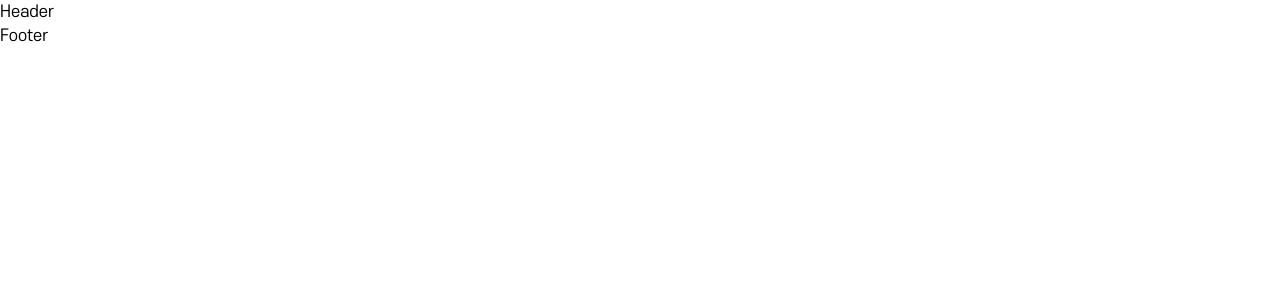
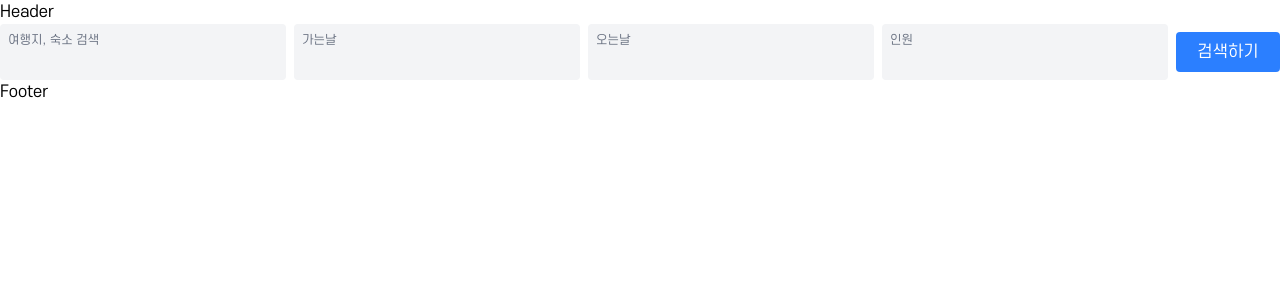
Before and after one commit to marinruin2221/planit, a React (Vite) app in the folder frontend/: page / in a window 1280 px wide. Shown: the top 300 px of the page. Built offline with nearby package versions, Linux system fonts and the light colour scheme.

Commit message:
리액트 아이콘 package.json 추가

```diff
--- a/frontend/package.json
+++ b/frontend/package.json
@@ -18,6 +18,7 @@
     "@vitejs/plugin-react": "^5.1.1",
     "react": "^19.2.0",
     "react-dom": "^19.2.0",
+    "react-icons": "^5.5.0",
     "react-router": "^7.9.6",
     "react-router-dom": "^7.10.0",
     "tailwindcss": "^4.1.17",
--- a/frontend/src/pages/MainPage.jsx
+++ b/frontend/src/pages/MainPage.jsx
@@ -8,8 +8,24 @@ export default function MainPage()
 	return <React.Fragment>
 		<Header/>
 
-		<form>
-
+		<form className="flex justify-center items-center gap-2">
+			<div className="flex flex-1 flex-col gap-1 p-2 rounded-sm bg-gray-100">
+				<label className="text-xs text-gray-500">여행지, 숙소 검색</label>
+				<input className="text-sm outline-0"/>
+			</div>
+			<div className="flex flex-1 flex-col gap-1 p-2 rounded-sm bg-gray-100">
+				<label className="text-xs text-gray-500">가는날</label>
+				<input className="text-sm outline-0"/>
+			</div>
+			<div className="flex flex-1 flex-col gap-1 p-2 rounded-sm bg-gray-100">
+				<label className="text-xs text-gray-500">오는날</label>
+				<input className="text-sm outline-0"/>
+			</div>
+			<div className="flex flex-1 flex-col gap-1 p-2 rounded-sm bg-gray-100">
+				<label className="text-xs text-gray-500">인원</label>
+				<input className="text-sm outline-0"/>
+			</div>
+			<button className="flex-1 p-2 rounded-sm text-white bg-blue-500">검색하기</button>
 		</form>
 
 		<Footer/>
```
Also changed, not shown: 1 other file (tests, documents, lock files or other folders).
